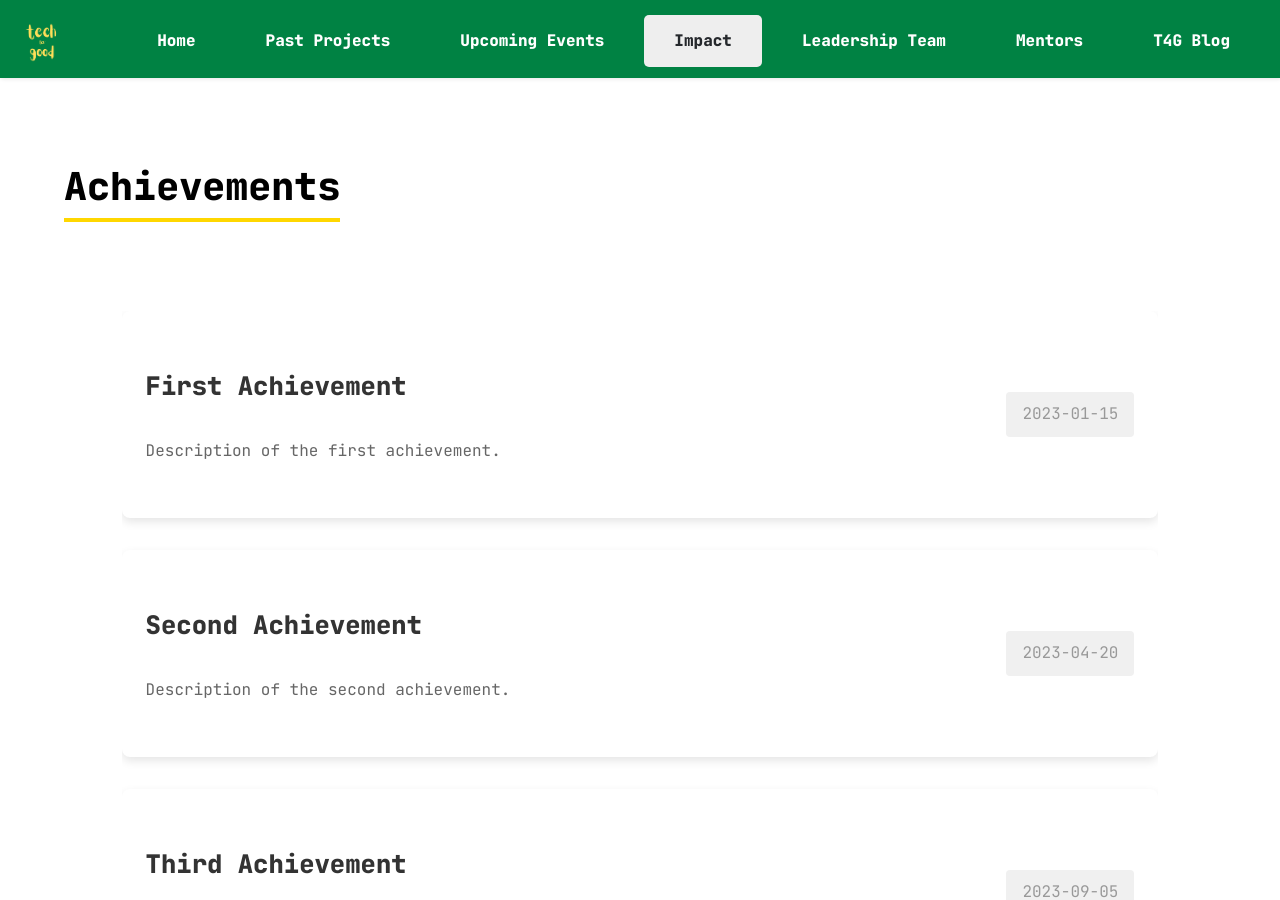
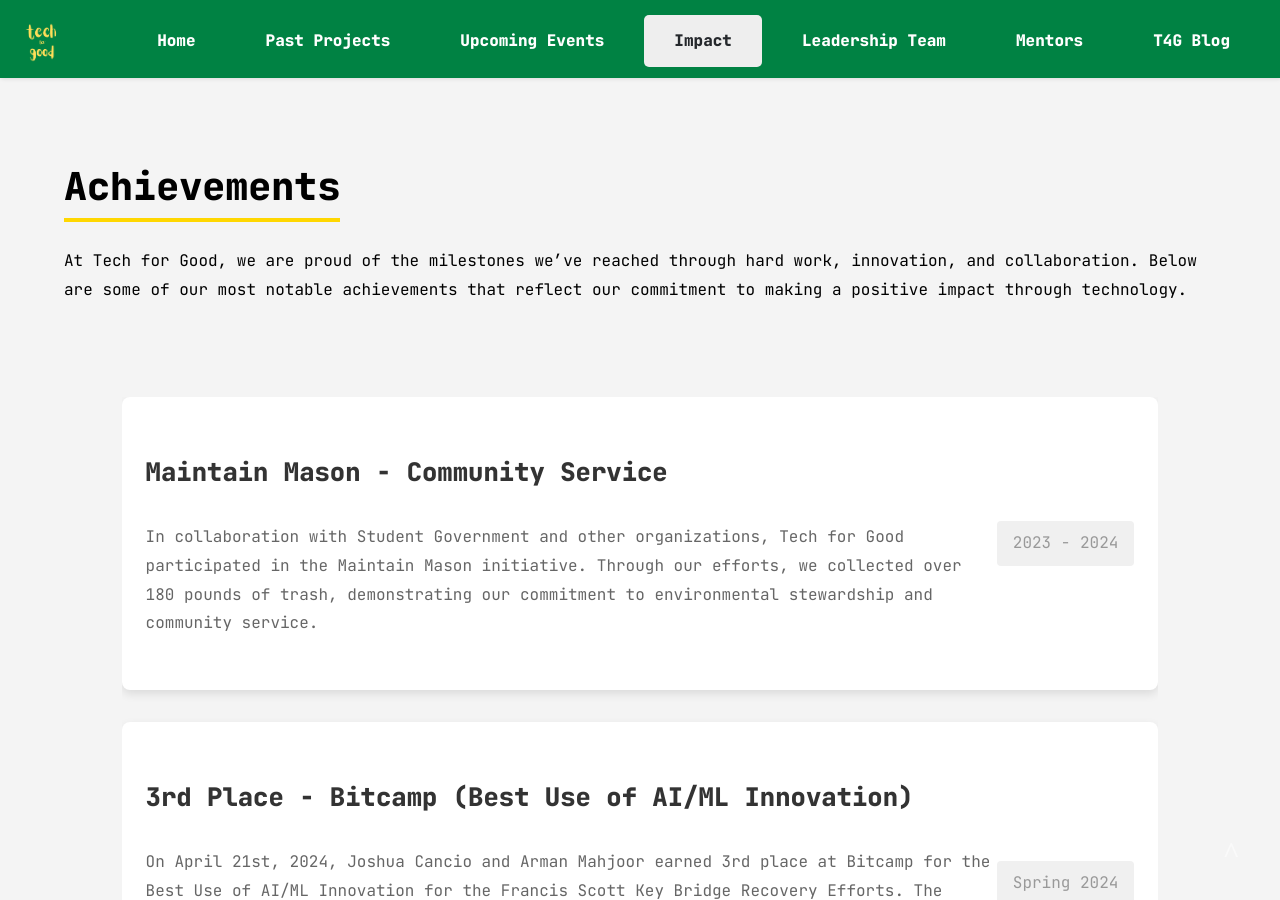
Before and after one commit to J-Souffle/T4GWebsite, a Jekyll site: the page built from pages/impact.md, in a window 1280 px wide and 900 px high. Built offline with Jekyll 4.4.1, drawn with Linux system fonts in a browser that asks for light colours; some of the changed text lies outside the part shown.

Commit message:
Finished Achievements

```diff
--- a/_includes/achievements.html
+++ b/_includes/achievements.html
@@ -1,26 +1,45 @@
 <link rel="stylesheet" href="/assets/css/achievements.css">
+<section id="introduction-section">
+  <div class="introduction">
+    <p>At Tech for Good, we are proud of the milestones we’ve reached through hard work, innovation, and collaboration. Below are some of our most notable achievements that reflect our commitment to making a positive impact through technology.</p>
+  </div>
+</section>
 <section id="achievements-section">
     <div class="achievements">
       <div class="achievement">
         <div class="achievement-info">
-          <h3 class="achievement-title">First Achievement</h3>
-          <p class="achievement-description">Description of the first achievement.</p>
+          <h3 class="achievement-title">Maintain Mason - Community Service</h3>
+          <p class="achievement-description">In collaboration with Student Government and other organizations, Tech for Good participated in the Maintain Mason initiative. Through our efforts, we collected over 180 pounds of trash, demonstrating our commitment to environmental stewardship and community service.</p>
         </div>
-        <div class="achievement-date">2023-01-15</div>
+        <div class="achievement-date">2023 - 2024</div>
       </div>
       <div class="achievement">
         <div class="achievement-info">
-          <h3 class="achievement-title">Second Achievement</h3>
-          <p class="achievement-description">Description of the second achievement.</p>
+          <h3 class="achievement-title">3rd Place - Bitcamp (Best Use of AI/ML Innovation)</h3>
+          <p class="achievement-description">On April 21st, 2024, Joshua Cancio and Arman Mahjoor earned 3rd place at Bitcamp for the Best Use of AI/ML Innovation for the Francis Scott Key Bridge Recovery Efforts. The project focused on utilizing Microsoft Azure Custom Vision to detect points of damage and effective points for recovery. This recognition underscores our commitment to using cutting-edge technology for real-world solutions.</p>
         </div>
-        <div class="achievement-date">2023-04-20</div>
+        <div class="achievement-date">Spring 2024</div>
       </div>
       <div class="achievement">
         <div class="achievement-info">
-          <h3 class="achievement-title">Third Achievement</h3>
-          <p class="achievement-description">Description of the third achievement.</p>
+          <h3 class="achievement-title">2nd Place - Harvard Rare Disease Hackathon</h3>
+          <p class="achievement-description">On March 18, 2024, Joshua Cancio, Jessica Nguyen, and Manas Nair represented Tech for Good at the Harvard Rare Disease Hackathon, where they secured 2nd place. Their project focused on addressing challenges related to the ADCY5 disease, showcasing our team's expertise and dedication to health tech innovation.</p>
         </div>
-        <div class="achievement-date">2023-09-05</div>
+        <div class="achievement-date">Spring 2024</div>
+      </div>
+      <div class="achievement">
+        <div class="achievement-info">
+          <h3 class="achievement-title">Best Use of Taipy at Georgetown University</h3>
+          <p class="achievement-description">On January 28th, 2024, our project Recipio, led by Bela Palankar, Sasha Cherian, Annekke Van Gelder, and Arman Mahjoor, was recognized for the Best Use of Taipy at Georgetown University. This project is still under development by members of the team.</p>
+        </div>
+        <div class="achievement-date">Spring 2024</div>
+      </div>
+      <div class="achievement">
+        <div class="achievement-info">
+          <h3 class="achievement-title">3nd Place - BoostHacks</h3>
+          <p class="achievement-description">At BoostHacks, an online hackathon with over 900 participants, our team comprising Arman Mahjoor, Funmiso Adeniyi, Athena Salomons, and Jessica Nguyen achieved 3rd place overall for the Lets Lunch project idea.</p>
+        </div>
+        <div class="achievement-date">Fall 2023</div>
       </div>
       <!-- Add more achievements as needed -->
     </div>
--- a/assets/css/blog.css
+++ b/assets/css/blog.css
@@ -28,10 +28,9 @@
 html,
 body {
   color: black;
-  background-color: var(--gray-6);
+  background-color: #f4f4f4;
   font-family: "JetBrains Mono", monospace;
   line-height: 2rem;
-  background-color: white;
 }
 
 body h2 {
--- a/assets/css/events.css
+++ b/assets/css/events.css
@@ -1,4 +1,6 @@
-
+body {
+  background-color: #f4f4f4;
+}
 
   /* Section title */
   .section-title {
--- a/assets/css/impact.css
+++ b/assets/css/impact.css
@@ -28,10 +28,9 @@
 html,
 body {
   color: black;
-  background-color: var(--gray-6);
+  background-color: #f4f4f4;
   font-family: "JetBrains Mono", monospace;
   line-height: 2rem;
-  background-color: white;
 }
 
 body h2 {
--- a/assets/css/mentors.css
+++ b/assets/css/mentors.css
@@ -1,3 +1,6 @@
+body {
+  background-color: #f4f4f4;
+}
 .section-title {
     text-align: center;
     margin-bottom: 2rem;
--- a/assets/css/projects.css
+++ b/assets/css/projects.css
@@ -1,3 +1,6 @@
+body {
+  background-color: #f4f4f4;
+}
 
   /* Section title */
   .section-title {
```
